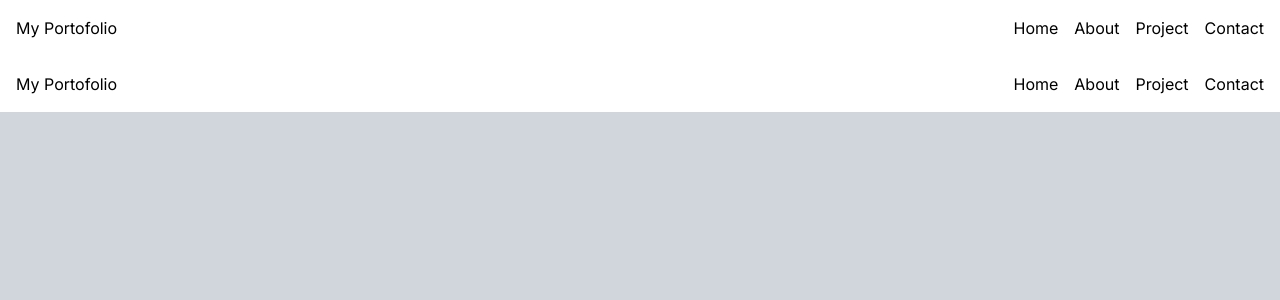
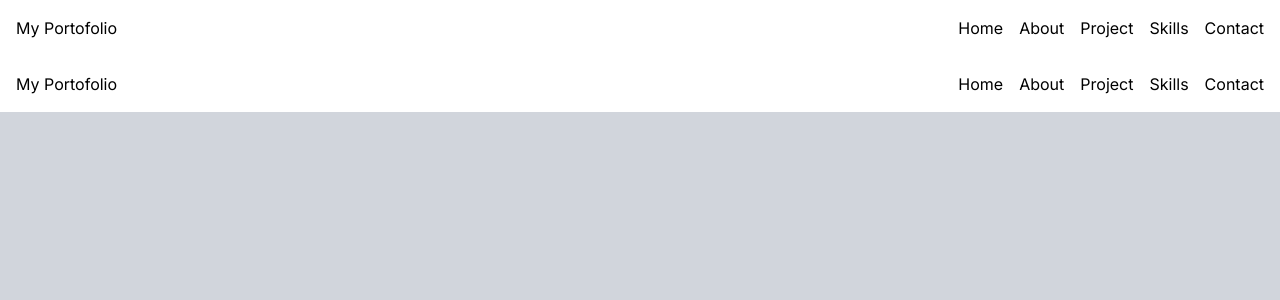
Before and after one commit to meisyaamanda/my-portfolio, a Next.js app: page /navigation in a window 1280 px wide. Shown: the top 300 px of the page. Built offline with nearby package versions, Linux system fonts and the light colour scheme.

Commit message:
feat: add skills page

```diff
--- a/src/app/navigation/page.tsx
+++ b/src/app/navigation/page.tsx
@@ -9,6 +9,7 @@ function Navigation() {
           <Link href={"/"}>Home</Link>
           <Link href={"/about"}>About</Link>
           <Link href={"/project"}>Project</Link>
+          <Link href={"/skills"}>Skills</Link>
           <Link href={"/contact"}>Contact</Link>
         </nav>
       </header>
```
